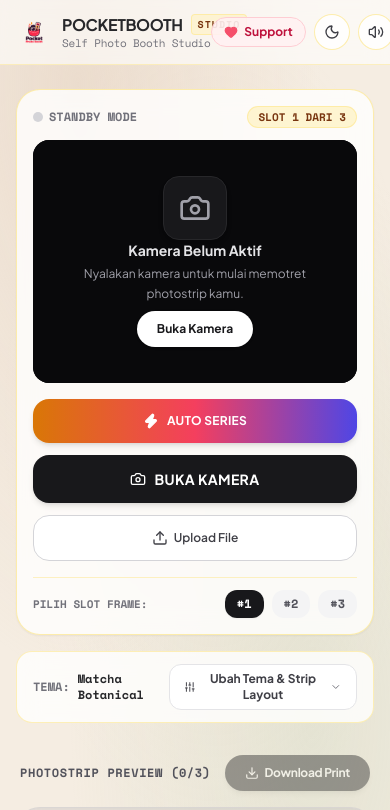
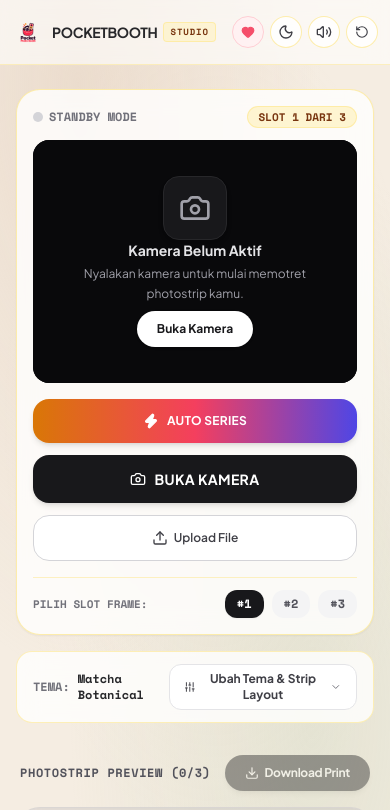
Before and after one commit to agnprasetyo/pocketbooth, a React (Vite) app: page / in a window 390 px wide. Shown: the top 810 px of the page. Built offline with nearby package versions, Linux system fonts and the light colour scheme.

Commit message:
fix: make header buttons responsive without overlap on mobile and simplify support qris modal

```diff
--- a/src/components/Photobooth.jsx
+++ b/src/components/Photobooth.jsx
@@ -20,8 +20,6 @@
   Sun,
   Moon,
   Heart,
-  QrCode,
-  Copy,
   X,
 } from 'lucide-react';
 import QRCode from 'qrcode';
@@ -1077,26 +1075,6 @@
     }
   };
 
-  // Copy QRIS String
-  const handleCopyQris = async () => {
-    try {
-      await navigator.clipboard.writeText(STATIC_QRIS_STRING);
-      showToast('String QRIS berhasil disalin! 📋');
-    } catch {
-      showToast('Gagal menyalin string QRIS');
-    }
-  };
-
-  // Download QRIS PNG to phone gallery
-  const handleDownloadQris = () => {
-    if (!qrisDataUrl) return;
-    const a = document.createElement('a');
-    a.download = 'qris-pocketbooth-gerai-digital.png';
-    a.href = qrisDataUrl;
-    a.click();
-    showToast('Gambar QRIS berhasil diunduh! 💳');
-  };
-
   const todayFormatted = (() => {
     const d = new Date();
     const yyyy = d.getFullYear();
@@ -1143,53 +1121,54 @@
 
       {/* Header */}
       <header className="border-b border-amber-200/50 dark:border-zinc-800 bg-white/60 dark:bg-zinc-900/70 backdrop-blur-md sticky top-0 z-40 transition-colors">
-        <div className="max-w-6xl mx-auto px-4 h-16 flex items-center justify-between">
-          <div className="flex items-center gap-2.5">
+        <div className="max-w-6xl mx-auto px-3 sm:px-4 h-16 flex items-center justify-between gap-2">
+          <div className="flex items-center gap-2 sm:gap-2.5 min-w-0">
             <img
               src="/logo.png"
               alt="Pocket Photo Booth Logo"
-              className="w-9 h-9 object-contain rounded-xl shadow-xs"
+              className="w-8 h-8 sm:w-9 sm:h-9 object-contain rounded-xl shadow-xs flex-shrink-0"
             />
-            <div>
-              <div className="flex items-center gap-2">
-                <h1 className="font-bold text-base tracking-tight font-sans text-zinc-800 dark:text-zinc-100">POCKETBOOTH</h1>
-                <span className="text-[10px] font-mono tracking-widest bg-amber-100/70 dark:bg-zinc-800 text-amber-900 dark:text-amber-300 px-1.5 py-0.5 rounded font-semibold border border-amber-200/60 dark:border-zinc-700">
+            <div className="min-w-0">
+              <div className="flex items-center gap-1.5 sm:gap-2">
+                <h1 className="font-bold text-sm sm:text-base tracking-tight font-sans text-zinc-800 dark:text-zinc-100 truncate">POCKETBOOTH</h1>
+                <span className="text-[9px] sm:text-[10px] font-mono tracking-widest bg-amber-100/70 dark:bg-zinc-800 text-amber-900 dark:text-amber-300 px-1.5 py-0.5 rounded font-semibold border border-amber-200/60 dark:border-zinc-700 flex-shrink-0">
                   STUDIO
                 </span>
               </div>
-              <p className="text-[11px] text-zinc-500 dark:text-zinc-400 font-mono tracking-tight -mt-0.5">Self Photo Booth Studio</p>
+              <p className="text-[10px] sm:text-[11px] text-zinc-500 dark:text-zinc-400 font-mono tracking-tight -mt-0.5 truncate hidden sm:block">Self Photo Booth Studio</p>
             </div>
           </div>
 
-          <div className="flex items-center gap-2">
+          <div className="flex items-center gap-1.5 sm:gap-2 flex-shrink-0">
             <button
               onClick={() => setShowSupportModal(true)}
-              className="text-xs font-bold px-3 py-1.5 rounded-full border border-rose-200 dark:border-rose-900/60 bg-rose-50/90 dark:bg-rose-950/40 hover:bg-rose-100 dark:hover:bg-rose-900/60 text-rose-700 dark:text-rose-300 transition flex items-center gap-1.5 shadow-xs cursor-pointer active:scale-95"
+              className="h-8 sm:h-9 px-2 sm:px-3 text-xs font-bold rounded-full border border-rose-200 dark:border-rose-900/60 bg-rose-50/90 dark:bg-rose-950/40 hover:bg-rose-100 dark:hover:bg-rose-900/60 text-rose-700 dark:text-rose-300 transition flex items-center gap-1 shadow-xs cursor-pointer active:scale-95 flex-shrink-0"
               title="Dukung Developer via QRIS"
             >
               <Heart className="w-3.5 h-3.5 fill-rose-500 text-rose-500 animate-pulse" />
-              <span>Support</span>
+              <span className="hidden sm:inline">Support</span>
             </button>
             <button
               onClick={() => setIsDark(!isDark)}
-              className="w-9 h-9 flex items-center justify-center rounded-full border border-amber-200/70 dark:border-zinc-700 bg-white/80 dark:bg-zinc-800/80 hover:bg-white dark:hover:bg-zinc-700 text-zinc-600 dark:text-zinc-300 transition shadow-xs cursor-pointer"
+              className="w-8 h-8 sm:w-9 sm:h-9 flex items-center justify-center rounded-full border border-amber-200/70 dark:border-zinc-700 bg-white/80 dark:bg-zinc-800/80 hover:bg-white dark:hover:bg-zinc-700 text-zinc-600 dark:text-zinc-300 transition shadow-xs cursor-pointer flex-shrink-0"
               title={isDark ? 'Ganti ke Mode Terang' : 'Ganti ke Mode Gelap'}
             >
               {isDark ? <Sun className="w-4 h-4 text-amber-400" /> : <Moon className="w-4 h-4 text-zinc-700" />}
             </button>
             <button
               onClick={() => setSoundEnabled(!soundEnabled)}
-              className="w-9 h-9 flex items-center justify-center rounded-full border border-amber-200/70 dark:border-zinc-700 bg-white/80 dark:bg-zinc-800/80 hover:bg-white dark:hover:bg-zinc-700 text-zinc-600 dark:text-zinc-300 transition shadow-xs cursor-pointer"
+              className="w-8 h-8 sm:w-9 sm:h-9 flex items-center justify-center rounded-full border border-amber-200/70 dark:border-zinc-700 bg-white/80 dark:bg-zinc-800/80 hover:bg-white dark:hover:bg-zinc-700 text-zinc-600 dark:text-zinc-300 transition shadow-xs cursor-pointer flex-shrink-0"
               title={soundEnabled ? 'Matikan Suara' : 'Nyalakan Suara'}
             >
               {soundEnabled ? <Volume2 className="w-4 h-4 text-zinc-700 dark:text-zinc-200" /> : <VolumeX className="w-4 h-4 text-zinc-400" />}
             </button>
             <button
               onClick={handleResetAll}
-              className="text-xs font-semibold px-3 py-1.5 rounded-full border border-amber-200/70 dark:border-zinc-700 bg-white/80 dark:bg-zinc-800/80 hover:bg-white dark:hover:bg-zinc-700 text-zinc-700 dark:text-zinc-200 transition flex items-center gap-1.5 shadow-xs cursor-pointer"
+              className="h-8 sm:h-9 px-2 sm:px-3 text-xs font-semibold rounded-full border border-amber-200/70 dark:border-zinc-700 bg-white/80 dark:bg-zinc-800/80 hover:bg-white dark:hover:bg-zinc-700 text-zinc-700 dark:text-zinc-200 transition flex items-center gap-1 shadow-xs cursor-pointer flex-shrink-0"
+              title="Reset Semua"
             >
               <RotateCcw className="w-3.5 h-3.5" />
-              <span className="hidden sm:inline">Reset Semua</span>
+              <span className="hidden sm:inline">Reset</span>
             </button>
           </div>
         </div>
@@ -1811,37 +1790,18 @@
               </p>
             </div>
 
-            {/* Standard Indonesian QRIS Card */}
+            {/* Clean QRIS Card */}
             <div className="w-full bg-white text-zinc-900 rounded-2xl p-4 border border-zinc-200 shadow-sm flex flex-col items-center">
-              {/* QRIS Header */}
-              <div className="w-full flex items-center justify-between pb-2 mb-2 border-b border-zinc-100">
-                <div className="flex items-center gap-1.5">
-                  <span className="font-black text-sm tracking-wider text-rose-600 font-mono">QRIS</span>
-                  <span className="text-[8px] font-bold bg-zinc-100 text-zinc-600 px-1.5 py-0.5 rounded">GPN</span>
-                </div>
-                <span className="text-[10px] font-mono font-bold text-zinc-400">NMID: ID1026609056225</span>
-              </div>
-
-              {/* Merchant Info */}
-              <div className="text-center mb-2">
-                <h4 className="font-extrabold text-sm text-zinc-900 tracking-tight leading-tight">
-                  Gerai Digital
-                </h4>
-                <p className="text-[10px] font-medium text-zinc-500">
-                  Kediri (Kab) • Bank Mandiri
-                </p>
-              </div>
-
               {/* QR Code */}
               <div className="p-2 bg-white rounded-xl border border-zinc-100 shadow-2xs">
                 {qrisDataUrl ? (
                   <img
                     src={qrisDataUrl}
-                    alt="QRIS Gerai Digital"
-                    className="w-52 h-52 object-contain"
+                    alt="QRIS Support"
+                    className="w-56 h-56 object-contain"
                   />
                 ) : (
-                  <div className="w-52 h-52 flex items-center justify-center text-zinc-400 font-mono text-xs">
+                  <div className="w-56 h-56 flex items-center justify-center text-zinc-400 font-mono text-xs">
                     Memuat QRIS...
                   </div>
                 )}
@@ -1857,29 +1817,6 @@
                 <span className="bg-zinc-100 px-1.5 py-0.5 rounded font-semibold text-zinc-600">Dana</span>
                 <span className="bg-zinc-100 px-1.5 py-0.5 rounded font-semibold text-zinc-600">ShopeePay</span>
               </div>
-            </div>
-
-            {/* Modal Actions */}
-            <div className="grid grid-cols-2 gap-2 w-full">
-              <button
-                type="button"
-                onClick={handleDownloadQris}
-                className="py-2.5 px-3 rounded-xl border border-zinc-200 dark:border-zinc-700 bg-zinc-50 dark:bg-zinc-800 hover:bg-zinc-100 dark:hover:bg-zinc-700 text-zinc-700 dark:text-zinc-200 font-bold text-xs transition flex items-center justify-center gap-1.5 cursor-pointer shadow-2xs"
-                title="Unduh gambar QRIS ke galeri HP"
-              >
-                <Download className="w-3.5 h-3.5" />
-                <span>Unduh QR</span>
-              </button>
-
-              <button
-                type="button"
-                onClick={handleCopyQris}
-                className="py-2.5 px-3 rounded-xl bg-zinc-900 hover:bg-black dark:bg-zinc-100 dark:hover:bg-white text-white dark:text-zinc-900 font-bold text-xs transition flex items-center justify-center gap-1.5 cursor-pointer shadow-sm"
-                title="Salin teks string QRIS"
-              >
-                <Copy className="w-3.5 h-3.5" />
-                <span>Salin String</span>
-              </button>
             </div>
           </div>
         </div>
```
